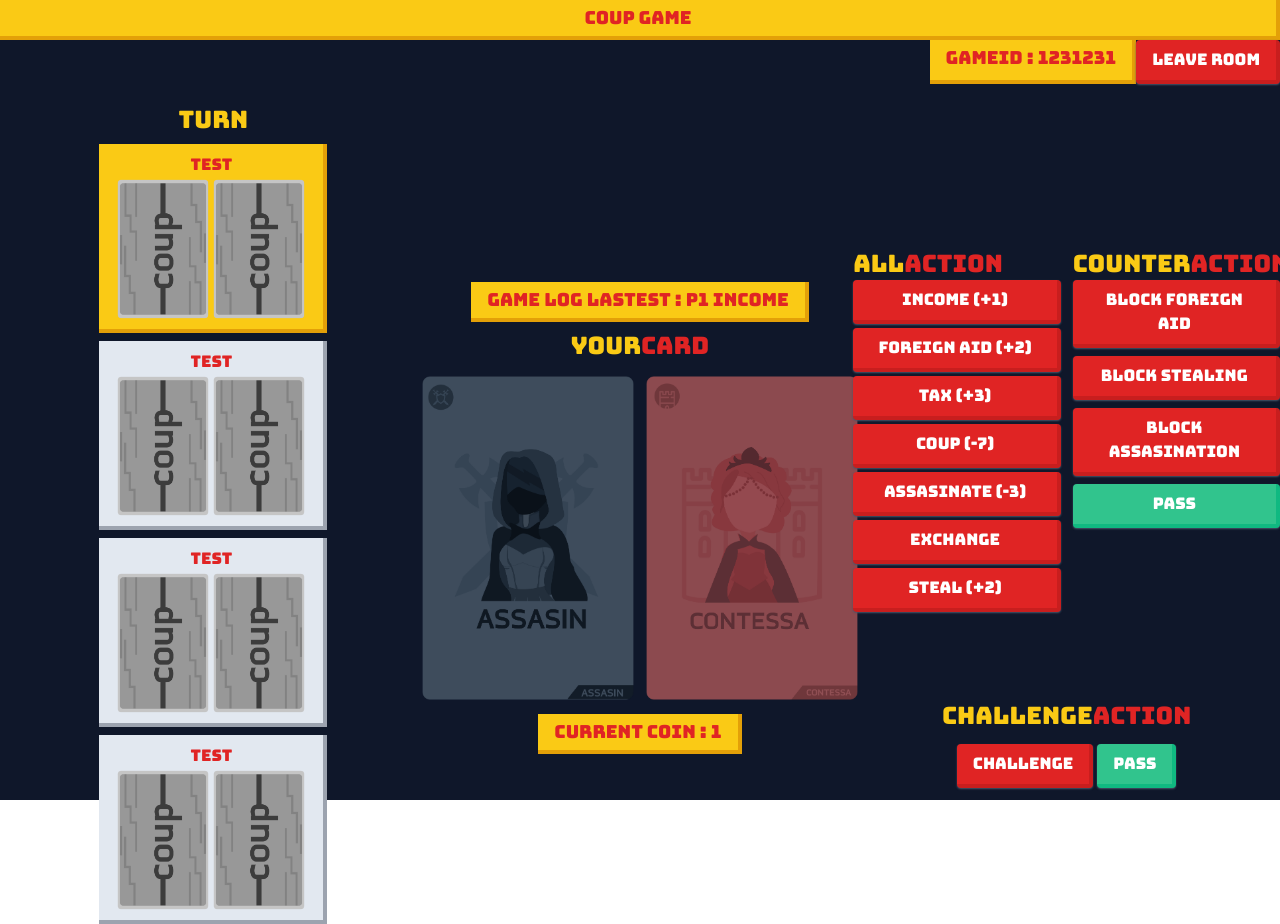
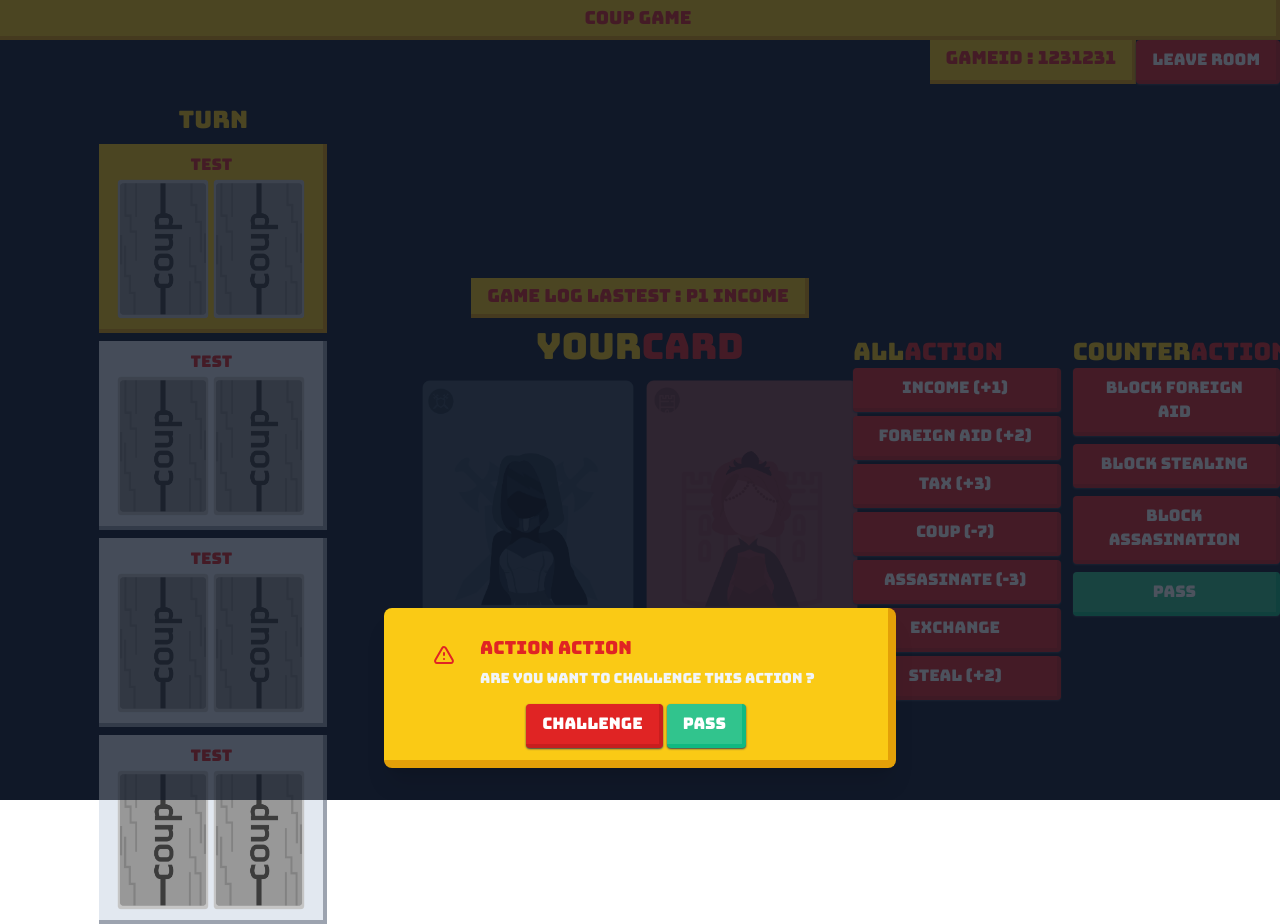
Before and after one commit to siraom15/coup-board-game-client, a Vue app: page /#/play in a window 1280 px wide. Built offline with nearby package versions, Linux system fonts and the light colour scheme.

Commit message:
Update 🍻

```diff
--- a/src/components/BaseButton.vue
+++ b/src/components/BaseButton.vue
@@ -40,7 +40,7 @@ const btnClass = {
 
 <template>
   <button
-    class="font-bungee text-white text-xs sm:text-xs md:text-xs lg:text-base py-2 px-4 border-b-4 border-r-4 rounded shadow-slate-600 shadow-sm"
+    class="font-bungee text-white text-xs sm:text-xs md:text-xs lg:text-base py-2 px-4 border-b-4 border-r-4 rounded shadow-slate-700 shadow-sm"
     :class="[btnClass[props.color]]"
   >
     {{ props.text }}
--- a/src/components/ChallengeActionModal.vue
+++ b/src/components/ChallengeActionModal.vue
@@ -0,0 +1,78 @@
+<script setup>
+import BaseButton from '../components/BaseButton.vue';
+
+const props = defineProps({
+  isShow: {
+    type: Boolean,
+    default: false,
+  },
+  actionDetail: {
+    type: String,
+    default: 'Action Action',
+  },
+});
+
+</script>
+<template>
+  <div>
+    <div
+      class="fixed z-10 inset-0 overflow-y-auto font-bungee"
+      role="dialog"
+      :hidden="isShow"
+    >
+      <div
+        class="flex items-end justify-center min-h-screen pt-4 px-4 pb-20 text-center sm:block sm:p-0"
+      >
+        <div
+          class="fixed inset-0 bg-gray-900 bg-opacity-75 transition-opacity"
+        ></div>
+
+        <span class="hidden sm:inline-block sm:align-bottom sm:h-screen"
+          >&#8203;</span
+        >
+
+        <div
+          class="relative inline-block align-bottom rounded-lg text-left overflow-hidden shadow-xl transform transition-all sm:my-8 sm:align-middle sm:max-w-lg sm:w-full bg-yellow-300 py-1 px-4 border-b-8 border-r-8 border-yellow-400 text-xs sm:text-xs md:text-base lg:text-lg"
+        >
+          <div class="px-4 pt-5 pb-4 sm:p-6 sm:pb-4">
+            <div class="sm:flex sm:items-start">
+              <div
+                class="mx-auto flex-shrink-0 flex items-center justify-center h-12 w-12 rounded-full sm:mx-0 sm:h-10 sm:w-10 font-bold"
+              >
+                <svg
+                  class="h-6 w-6 text-red-600"
+                  xmlns="http://www.w3.org/2000/svg"
+                  fill="none"
+                  viewBox="0 0 24 24"
+                  stroke="currentColor"
+                  aria-hidden="true"
+                >
+                  <path
+                    stroke-linecap="round"
+                    stroke-linejoin="round"
+                    stroke-width="2"
+                    d="M12 9v2m0 4h.01m-6.938 4h13.856c1.54 0 2.502-1.667 1.732-3L13.732 4c-.77-1.333-2.694-1.333-3.464 0L3.34 16c-.77 1.333.192 3 1.732 3z"
+                  />
+                </svg>
+              </div>
+              <div class="mt-3 text-center sm:mt-0 sm:ml-4 sm:text-left">
+                <h3 class="text-lg leading-6 font-medium text-red-600">
+                  {{ actionDetail }}
+                </h3>
+                <div class="mt-2">
+                  <p class="text-sm text-slate-100">
+                    Are you want to challenge this action ?
+                  </p>
+                </div>
+              </div>
+            </div>
+          </div>
+          <div class="flex gap-1 justify-center mb-2">
+            <BaseButton text="Challenge" />
+            <BaseButton text="Pass" color="green" />
+          </div>
+        </div>
+      </div>
+    </div>
+  </div>
+</template>
--- a/src/data/cards.js
+++ b/src/data/cards.js
@@ -6,21 +6,71 @@ const cards = [
   },
   {
     id: '2',
+    name: 'ambassandor',
+    imageUrl: '/cards/amb.png',
+  },
+  {
+    id: '3',
+    name: 'ambassandor',
+    imageUrl: '/cards/amb.png',
+  },
+  {
+    id: '4',
     name: 'captain',
     imageUrl: '/cards/cap.png',
   },
   {
-    id: '3',
+    id: '5',
+    name: 'captain',
+    imageUrl: '/cards/cap.png',
+  },
+  {
+    id: '6',
+    name: 'captain',
+    imageUrl: '/cards/cap.png',
+  },
+  {
+    id: '7',
     name: 'assassin',
     imageUrl: '/cards/ass.png',
   },
   {
-    id: '4',
+    id: '8',
+    name: 'assassin',
+    imageUrl: '/cards/ass.png',
+  },
+  {
+    id: '9',
+    name: 'assassin',
+    imageUrl: '/cards/ass.png',
+  },
+  {
+    id: '10',
     name: 'contessa',
     imageUrl: '/cards/cont.png',
   },
   {
-    id: '4',
+    id: '11',
+    name: 'contessa',
+    imageUrl: '/cards/cont.png',
+  },
+  {
+    id: '12',
+    name: 'contessa',
+    imageUrl: '/cards/cont.png',
+  },
+  {
+    id: '13',
+    name: 'duke',
+    imageUrl: '/cards/duke.png',
+  },
+  {
+    id: '14',
+    name: 'duke',
+    imageUrl: '/cards/duke.png',
+  },
+  {
+    id: '15',
     name: 'duke',
     imageUrl: '/cards/duke.png',
   },
--- a/src/views/Play.vue
+++ b/src/views/Play.vue
@@ -5,9 +5,12 @@ import PlayerTurn from '../components/PlayerTurn.vue';
 import TwoColorText from '../components/TwoColorText.vue';
 import BaseButtonTooltips from '../components/BaseButtonTooltips.vue';
 import YourCard from '../components/YourCard.vue';
+import ChallengeActionModal from '../components/ChallengeActionModal.vue';
+
 const player1 = {
   name: 'aommie',
 };
+
 const player2 = {
   name: 'Bot',
 };
@@ -20,6 +23,7 @@ const actions = {
   exchange: {},
   steal: {},
 };
+
 const counterations = {
   block_steal: {},
   block_foreign_aid: {},
@@ -35,7 +39,8 @@ const challenges = {
 
 <template>
   <div class="h-screen">
-    <sign-div text="COUP GAME" />
+    <ChallengeActionModal :isShow="false" />
+    <SignDiv text="COUP GAME" />
     <div class="flex justify-end">
       <div class="flex">
         <sign-div text="GameId : 1231231" />
@@ -64,10 +69,13 @@ const challenges = {
       <!-- current card -->
       <div class="mt-2 flex flex-col justify-center items-center gap-2">
         <SignDiv text="Game Log Lastest : P1 Income" />
-
-        <TwoColorText left="Your" right="Card" />
+        <TwoColorText
+          left="Your"
+          right="Card"
+          class="text-xl sm:text-xl md:text-2xl lg:text-4xl"
+        />
         <YourCard />
-        <sign-div text="Current Coin : 1" />
+        <SignDiv text="Current Coin : 1" />
       </div>
 
       <!-- Actions -->
@@ -95,13 +103,13 @@ const challenges = {
             </div>
           </div>
         </div>
-        <div class="grid grid-cols-1 gap-3 mt-20">
+        <!-- <div class="grid grid-cols-1 gap-3 mt-20">
           <TwoColorText left="CHALLENGE" right="ACTION" />
           <div class="flex gap-1 justify-center">
             <BaseButton text="Challenge" />
             <BaseButton text="Pass" color="green" />
           </div>
-        </div>
+        </div> -->
       </div>
     </div>
   </div>
--- a/src/views/temp.vue
+++ /dev/null
@@ -1,174 +0,0 @@
-<script setup >
-import BaseButton from '../components/BaseButton.vue';
-import PlayerLobby from '../components/PlayerLobby.vue';
-</script>
-
-<template>
-  <div
-    class="container mx-auto px-0 bg-slate-900 items-center justify-center max-w-[100%]"
-  >
-    <div class="h-screen">
-      <div class="text-7xl font-bungee text-center">
-        <span class="text-yellow-300 m-1">
-          <span>COUP</span>
-        </span>
-        <span class="text-red-600 m-1">
-          <span>GAME</span>
-        </span>
-      </div>
-      <div class="flex-col items-center">
-        <div class="text-4xl mt-5 font-bungee text-center">
-          <span class="text-yellow-300 m-1">
-            <span>TURN</span>
-          </span>
-        </div>
-        <div class="flex justify-center gap-2">
-          <div
-            id="p1card"
-            class="text-center bg-yellow-300 py-2 px-4 border-b-4 border-r-4 border-yellow-400"
-          >
-            <span class="text-2xl mt-5 font-bungee">
-              <span class="text-red-600 m-1">
-                <span>Your CARD</span>
-              </span>
-            </span>
-            <div class="flex justify-center">
-              <img src="/back.png" alt="" srcset="" class="w-28" />
-              <img src="/amb.png" alt="" srcset="" class="w-28" />
-            </div>
-          </div>
-          <div
-            id="p1card"
-            class="text-center bg-slate-200 py-2 px-4 border-b-4 border-r-4 border-gray-400"
-          >
-            <span class="text-2xl mt-5 font-bungee">
-              <span class="text-yellow-300 m-1">
-                <span>P1</span>
-              </span>
-              <span class="text-red-600 m-1">
-                <span>CARD</span>
-              </span>
-            </span>
-            <div class="flex justify-center">
-              <img src="/back.png" alt="" srcset="" class="w-28" />
-              <img src="/back.png" alt="" srcset="" class="w-28" />
-            </div>
-          </div>
-          <div
-            id="p1card"
-            class="text-center bg-slate-200 py-2 px-4 border-b-4 border-r-4 border-gray-400"
-          >
-            <span class="text-2xl mt-5 font-bungee">
-              <span class="text-yellow-300 m-1">
-                <span>P1</span>
-              </span>
-              <span class="text-red-600 m-1">
-                <span>CARD</span>
-              </span>
-            </span>
-            <div class="flex justify-center">
-              <img src="/back.png" alt="" srcset="" class="w-28" />
-              <img src="/amb.png" alt="" srcset="" class="w-28" />
-            </div>
-          </div>
-          <div
-            id="p1card"
-            class="text-center bg-slate-200 py-2 px-4 border-b-4 border-r-4 border-gray-400"
-          >
-            <span class="text-2xl mt-5 font-bungee">
-              <span class="text-yellow-300 m-1">
-                <span>P1</span>
-              </span>
-              <span class="text-red-600 m-1">
-                <span>CARD</span>
-              </span>
-            </span>
-            <div class="flex justify-center">
-              <img src="/back.png" alt="" srcset="" class="w-28" />
-              <img src="/amb.png" alt="" srcset="" class="w-28" />
-            </div>
-          </div>
-          <div
-            id="p1card"
-            class="text-center bg-slate-200 py-2 px-4 border-b-4 border-r-4 border-gray-400"
-          >
-            <span class="text-2xl mt-5 font-bungee">
-              <span class="text-yellow-300 m-1">
-                <span>P1</span>
-              </span>
-              <span class="text-red-600 m-1">
-                <span>CARD</span>
-              </span>
-            </span>
-            <div class="flex justify-center">
-              <img src="/back.png" alt="" srcset="" class="w-28" />
-              <img src="/amb.png" alt="" srcset="" class="w-28" />
-            </div>
-          </div>
-        </div>
-
-        <div class="flex flex-col mt-20 justify-center items-center">
-          <div
-            class="text-2xl mt-5 font-bungee text-center bg-slate-200 py-2 px-4 border-b-4 border-r-4 border-gray-400"
-          >
-            <span class="text-yellow-300 m-1">
-              <span>YOUR</span>
-            </span>
-            <span class="text-red-600 m-1">
-              <span>CARD</span>
-            </span>
-          </div>
-          <div class="flex justify-center">
-            <img src="/back.png" alt="" srcset="" class="w-56" />
-            <img src="/amb.png" alt="" srcset="" class="w-56" />
-          </div>
-          <div class="text-2xl mt-5 font-bungee text-center">
-            <span class="text-yellow-300 m-1">
-              <span>ACTION</span>
-            </span>
-            <span class="text-red-600 m-1">
-              <span>CARD</span>
-            </span>
-          </div>
-          <div class="flex gap-1 justify-center">
-            <BaseButton text="income" />
-            <BaseButton text="foreign aid" />
-            <BaseButton text="tax" />
-            <BaseButton text="assasinate" />
-            <BaseButton text="exchange" />
-            <BaseButton text="steal" />
-          </div>
-          <span class="text-2xl mt-5 font-bungee text-center">
-            <span class="text-yellow-300 m-1">
-              <span>COUNTE</span>
-            </span>
-            <span class="text-red-600 m-1">
-              <span>RACTION</span>
-            </span>
-          </span>
-          <div class="flex gap-1 justify-center">
-            <BaseButton text="Block foreign aid" />
-            <BaseButton text="Block Stealing" />
-            <BaseButton text="Block assasination" />
-            <BaseButton text="Pass" />
-          </div>
-
-          <span class="text-2xl mt-5 font-bungee text-center">
-            <span class="text-yellow-300 m-1">
-              <span>CHALLENGE</span>
-            </span>
-            <span class="text-red-600 m-1">
-              <span>ACTION</span>
-            </span>
-          </span>
-          <div class="flex gap-1 justify-center">
-            <BaseButton text="Challenge" />
-            <BaseButton text="Pass" />
-          </div>
-        </div>
-      </div>
-    </div>
-  </div>
-</template>
-
-<style scoped></style>
```
Also changed, not shown: src/components/YourCard.vue (+12 -2 lines).
